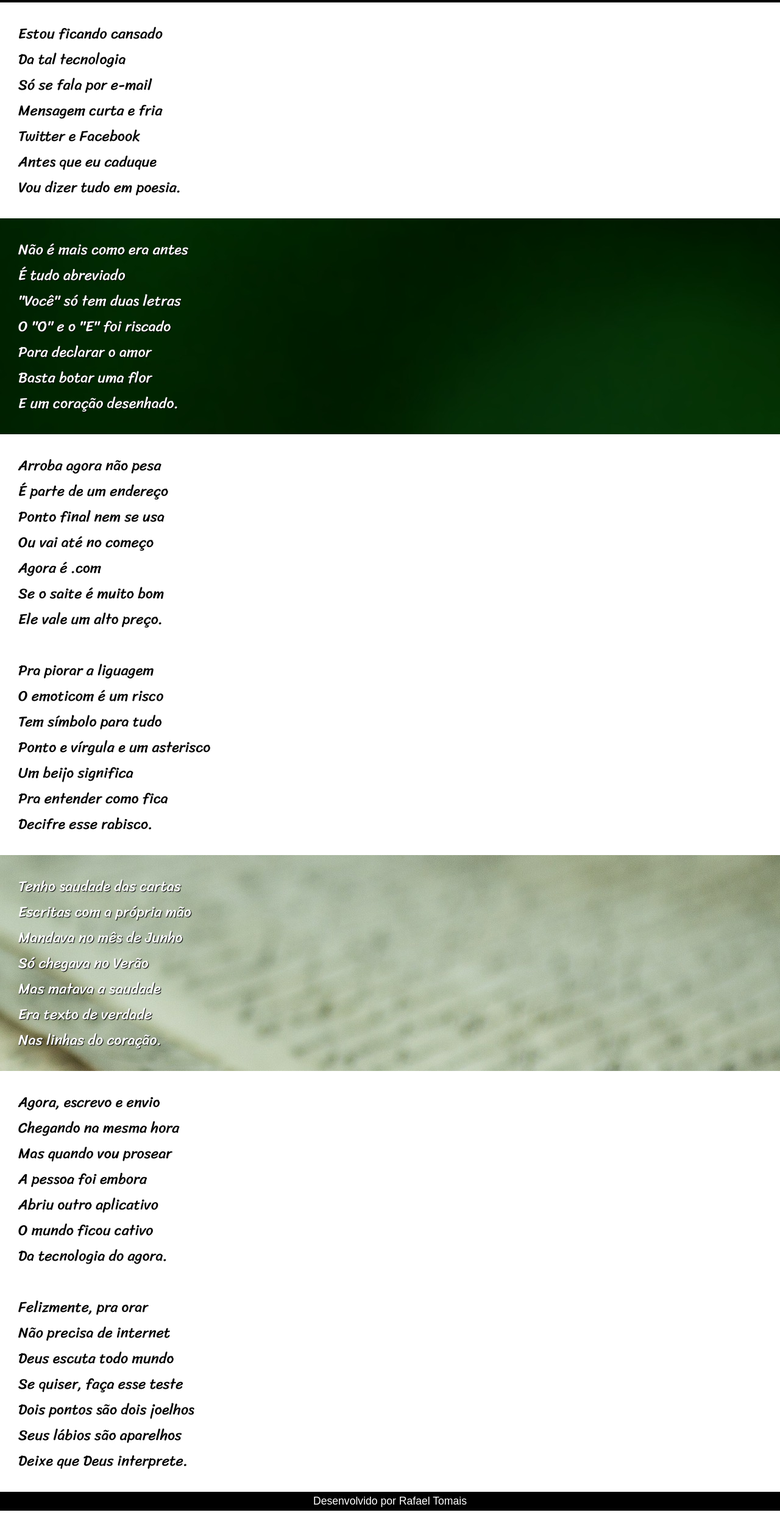
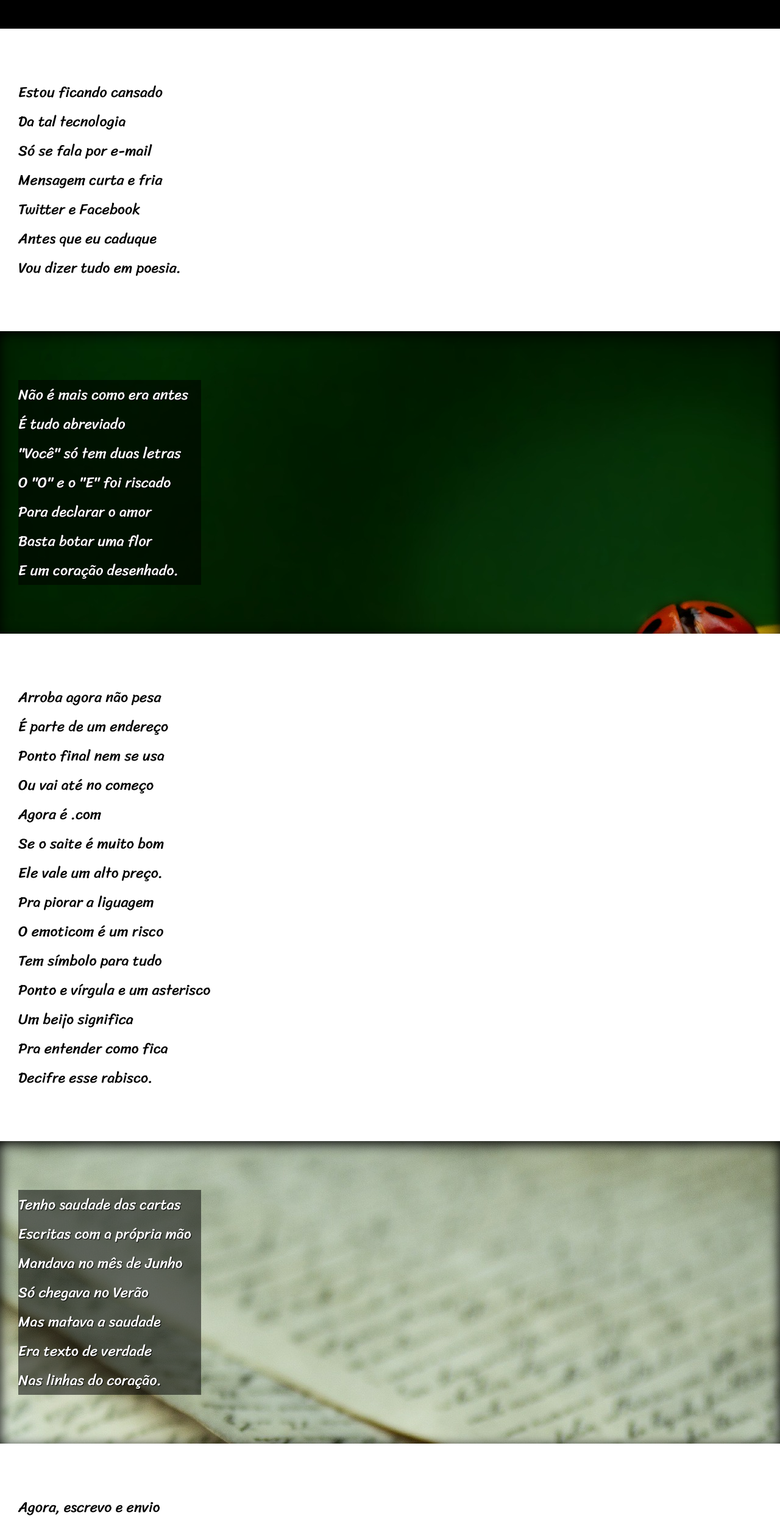
Before and after one commit to rafaeltomais/HTML-CSS-cursoemvideo, a plain HTML site: page cordel-moderno/index.html in a window 1280 px wide. Shown: the part 196-2703 px from the top of the page at 61% size. Before the commit the page ends 2673 px from the top, so only its background shows below. Drawn offline with Linux system fonts and the light colour scheme.

Commit message:
Atualização CSS

```diff
--- a/cordel-moderno/index.html
+++ b/cordel-moderno/index.html
@@ -9,7 +9,7 @@
 </head>
 <body>
     <header>
-        <h1>CORDEL MODERNO</h1>
+        <h1>Cordel Moderno</h1>
         <p>Por <a href="http://www.recantodasletras.com.br/poesias/3186743" target="_blank">Milton Duarte</a></p>
     </header>
 
@@ -22,7 +22,7 @@
                 Mensagem curta e fria<br>
                 Twitter e Facebook<br>
                 Antes que eu caduque<br>
-                Vou dizer tudo em poesia.<br>
+                Vou dizer tudo em poesia.
             </p>
         </section>
 
@@ -34,11 +34,12 @@
                 O "O" e o "E" foi riscado<br>
                 Para declarar o amor<br>
                 Basta botar uma flor<br>
-                E um coração desenhado.<br>
+                E um coração desenhado.
             </p>
         </section>
 
         <section class="normal">
+
             <p>
                 Arroba agora não pesa<br>
                 É parte de um endereço<br>
@@ -46,16 +47,19 @@
                 Ou vai até no começo<br>
                 Agora é .com<br>
                 Se o saite é muito bom<br>
-                Ele vale um alto preço.<br>
-                <br>
+                Ele vale um alto preço.
+            </p>
+
+            <p>
                 Pra piorar a liguagem<br>
                 O emoticom é um risco<br>
                 Tem símbolo para tudo<br>
                 Ponto e vírgula e um asterisco<br>
                 Um beijo significa<br>
                 Pra entender como fica<br>
-                Decifre esse rabisco.<br>
+                Decifre esse rabisco.
             </p>
+
         </section>
 
         <section class="imagem" id="img02">
@@ -66,7 +70,7 @@
                 Só chegava no Verão<br>
                 Mas matava a saudade<br>
                 Era texto de verdade<br>
-                Nas linhas do coração.<br>
+                Nas linhas do coração.
             </p>
         </section>
 
@@ -78,20 +82,21 @@
                 A pessoa foi embora<br>
                 Abriu outro aplicativo<br>
                 O mundo ficou cativo<br>
-                Da tecnologia do agora.<br>
-                <br>
+                Da tecnologia do agora.
+            </p>
+            <p>
                 Felizmente, pra orar<br>
                 Não precisa de internet<br>
                 Deus escuta todo mundo<br>
                 Se quiser, faça esse teste<br>
                 Dois pontos são dois joelhos<br>
                 Seus lábios são aparelhos<br>
-                Deixe que Deus interprete.<br>
+                Deixe que Deus interprete.
             </p>
         </section class="">
     </main>
     <footer>
-        <p>Desenvolvido por Rafael Tomais</p>
+        <p>Desenvolvido por <a href="http://github.com/rafaeltomais" target="_blank">Rafael Tomais</a></p>
     </footer>
 </body>
 </html>
--- a/cordel-moderno/style.css
+++ b/cordel-moderno/style.css
@@ -1,9 +1,11 @@
+@charset "UTF-8";
 @import url('https://fonts.googleapis.com/css2?family=Passion+One:wght@400;700;900&display=swap');
 @import url('https://fonts.googleapis.com/css2?family=Passion+One:wght@400;700;900&family=Sriracha&display=swap');
 
 :root{
     --fonteText: 'Sriracha', sans-serif;
     --fonteTitle: 'Passion One', sans-serif;
+    --fonteNormal: Arial, Helvetica, sans-serif;
 }
 
 *{
@@ -11,26 +13,40 @@
     margin: 0;
 }
 
+html, body {
+    min-height: 100vh;
+    background-color: darkgrey;
+}
+
 header{
     background-color: black;
     color: white;
     text-align: center;
-    height: 200px;
     font-weight: normal;
 }
 
 header > h1 {
+    padding-top: 50px;
     font-family: var(--fonteTitle);
-    font-size: 8em;
+    font-size: 7em;
     font-weight: bold;
-
+    font-variant: small-caps
 }
 
-header a {
+header > p {
+    padding-bottom: 50px;
+    font-family: var(--fonteNormal);
+}
+
+a {
     font-family: Verdana, Geneva, Tahoma, sans-serif;
     text-decoration: none;
     color: white;
     font-weight: bold;
+}
+
+a:hover{
+    text-decoration: underline;
 }
 
 main {
@@ -38,39 +54,42 @@ main {
     font-family: var(--fonteText);
 }
 
-main section.normal{
-    background-color: white;
+main section {
+    padding: 10vh 0 10vh 30px;
+    line-height: 2em;
 }
 
-main section.imagem{
+main section.normal {
+    background-color: white;
+    color: black;
+}
+
+main section.imagem {
     color: white;
     background-position: center center;
     text-shadow: 1px 1px 1px black;
+    box-shadow: inset 0px 5px 20px 0px black;
 }
 
 main > section.imagem > p {
-    width: auto;
-
+    background-color: rgba(0, 0, 0, 0.527);
+    width: 300px;
 }
 
-main section.imagem#img01{
+main section.imagem#img01 {
     background: white url(imagens/background001.jpg) no-repeat fixed;
 }
 
-main section.imagem#img02{
+main section.imagem#img02 {
     background: white url(imagens/background002.jpg) no-repeat fixed;
-}
-
-main p {
-    padding: 30px;
 }
 
 footer {
     background-color: black;
     color: white;
     text-align: center;
-    padding: 5px;
+    padding: 10px;
     font-size: 1.1em;
-    font-family: Arial, Helvetica, sans-serif;
+    font-family: var(--fonteNormal);
     font-weight: normal;
 }
```
